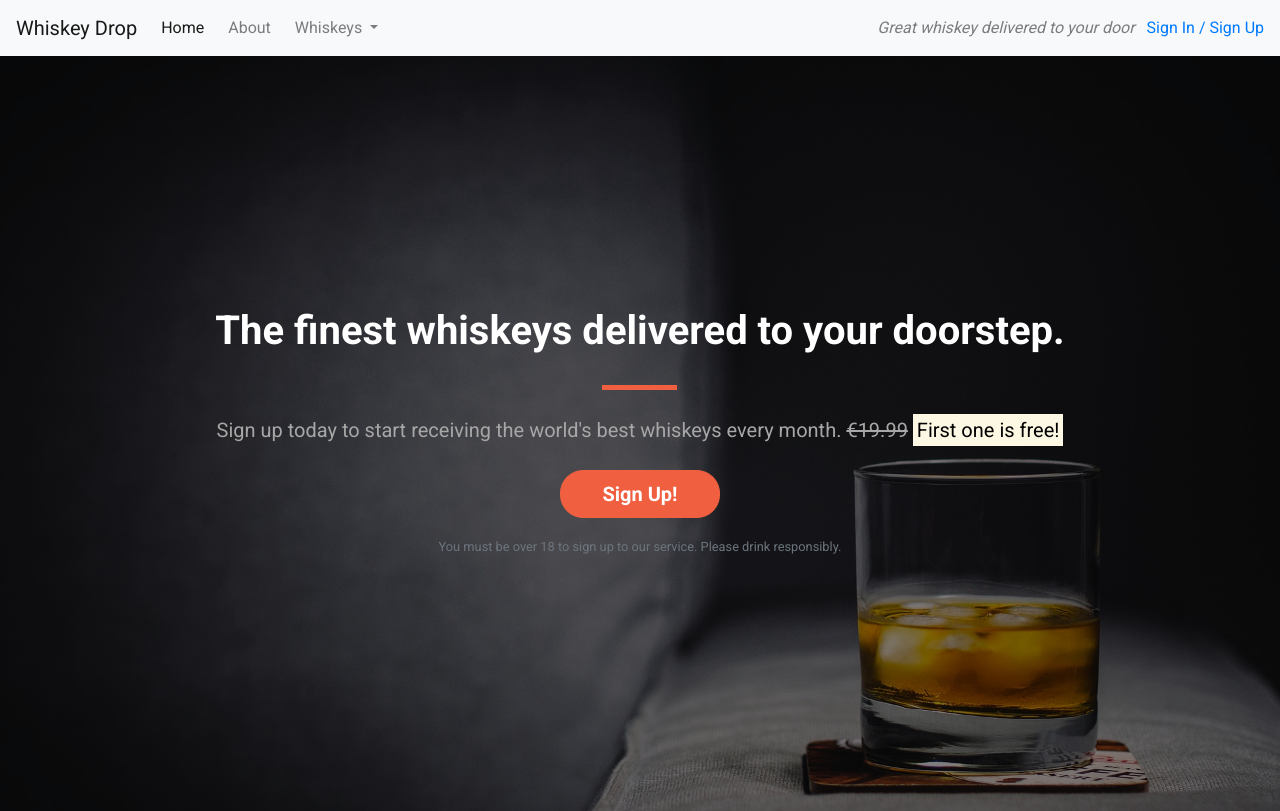
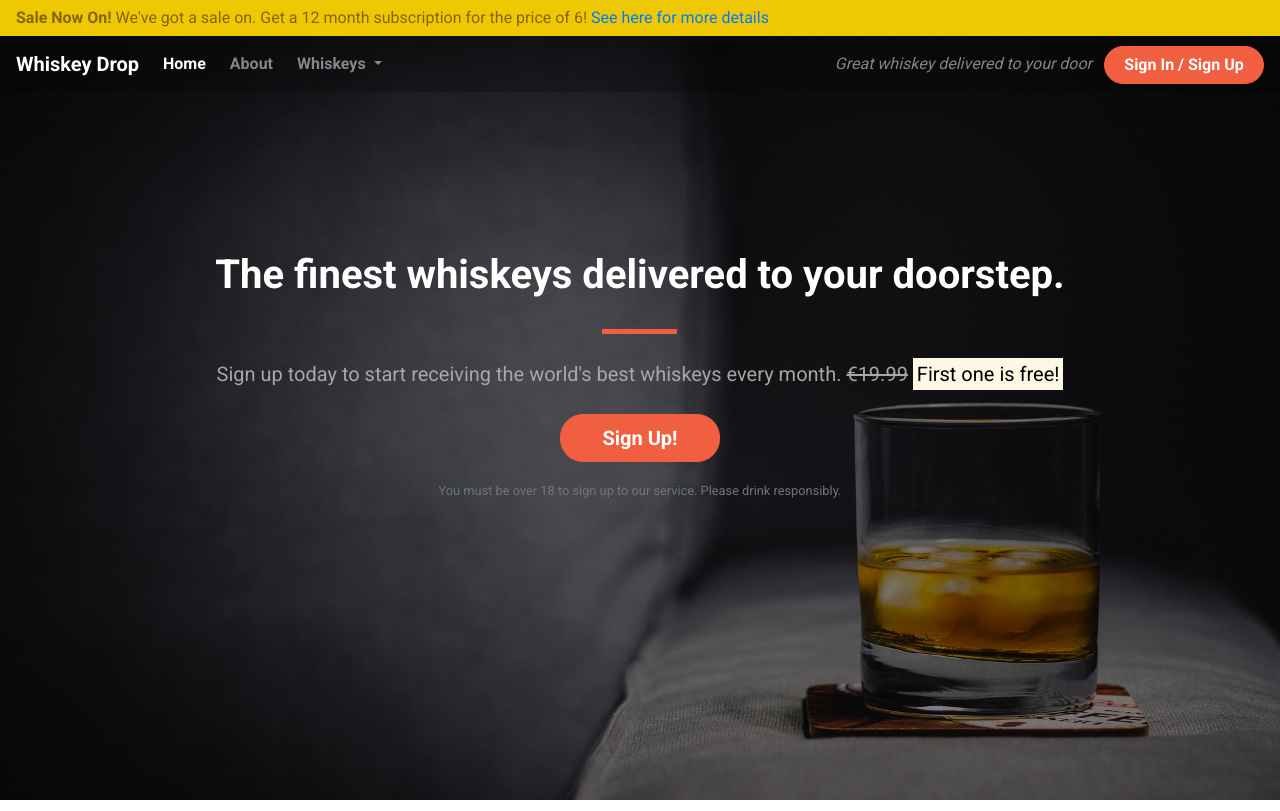
Before and after one commit to MilenTecle/bootstrap, a plain HTML site: page index.html in a window 1280 px wide. Shown: the top 811 px of the page. Drawn offline with nearby package versions, Linux system fonts and the light colour scheme.

Commit message:
Adjust the CSS for the navbar and alert

```diff
--- a/css/styles.css
+++ b/css/styles.css
@@ -2,8 +2,17 @@ body {
     font-family: 'Roboto', sans-serif;
 }
 
-.alert-container {}
-
+.alert-container .col-12 {
+    padding-left: 0;
+    padding-right: 0;
+}
+.site-wide-alert {
+    border-radius: 0;
+    margin-bottom: 0;
+    padding: 5px 15px;
+    background-color: #eec802;
+    border-color: #eec802;;
+}
 .callout-container{
     height: 100vh;
     background: url('../images/whiskey-background.jpg') no-repeat bottom right fixed;
@@ -43,6 +52,35 @@ body {
     width: 35px;
 }
 
+/* Navbar */
+
+.navalert-container {
+    position: absolute;
+    top: 0;
+    left: 0;
+    padding-left: 0;
+    padding-right: 0;
+    z-index: 1;
+}
+
+.navbar {
+    margin-bottom: 0;
+    border: 0;
+    width: 1005;
+    background-color: rgba(0,0,0, 0.2);
+}
+
+.navbar .navbar-toggler {
+    border: 0;
+}
+
+.navbar-brand {
+    font-weight: bold;
+}
+
+.navbar .navbar-nav a {
+    font-weight: bold;
+}
 
 /* Jumbotron */
 .jumbotron {
--- a/index.html
+++ b/index.html
@@ -13,8 +13,18 @@
 </head>
 
 <body>
-    <!--Nav-->
-    <nav class="navbar navbar-light navbar-expand-sm bg-light">
+  <!--Nav-->
+  <div class="container-fluid navalert-container">
+    <div class="container-fluid alert-container">
+        <div class="row d-none d-sm-block">
+            <div class="col-12">
+                <div class="site-wide-alert alert alert-warning">
+                    <strong>Sale Now On!</strong> We've got a sale on. Get a 12 month subscription for the price of 6! <a href="">See here for more details</a>
+                </div>
+            </div>
+        </div>
+      </div>
+    <nav class="navbar navbar-dark navbar-expand-sm">
         <a href="/" class="navbar-brand">
           Whiskey Drop</a>
 
@@ -41,20 +51,10 @@
       </div>
         <div class="d-none d-md-block">
             <p class="navbar-text my-auto mr-2"><i>Great whiskey delivered to your door</i></p>
-            <a href="/login">Sign In / Sign Up</a>
+            <a href="/login" class="btn btn--cta btn--red">Sign In / Sign Up</a>
         </div>
     </nav>
-    <!--
-    <article class="container alert-container">
-        <div class="row d-none d-sm-block">
-            <div class="col-12">
-                <div class="alert alert-warning">
-                    <strong>Sale Now On!</strong> We've got a sale on. Get a 12 month subscription for the price of 6! <a href="">See here for more details</a>
-                </div>
-            </div>
-        </div>
-        </div>
-        -->
+  </div>
         <div class="container-fluid callout-container">
         <!-- Callout -->
         <div class="opaque-overlay">&nbsp;</div>
@@ -155,7 +155,7 @@
         </section>
         <!-- /.features -->
       </div>
-    </article>
+    </div>
     <div class="modal" tabindex="-1" role="dialog" id="signUpModal">
       <div class="modal-dialog" role="document">
         <div class="modal-content">
```
